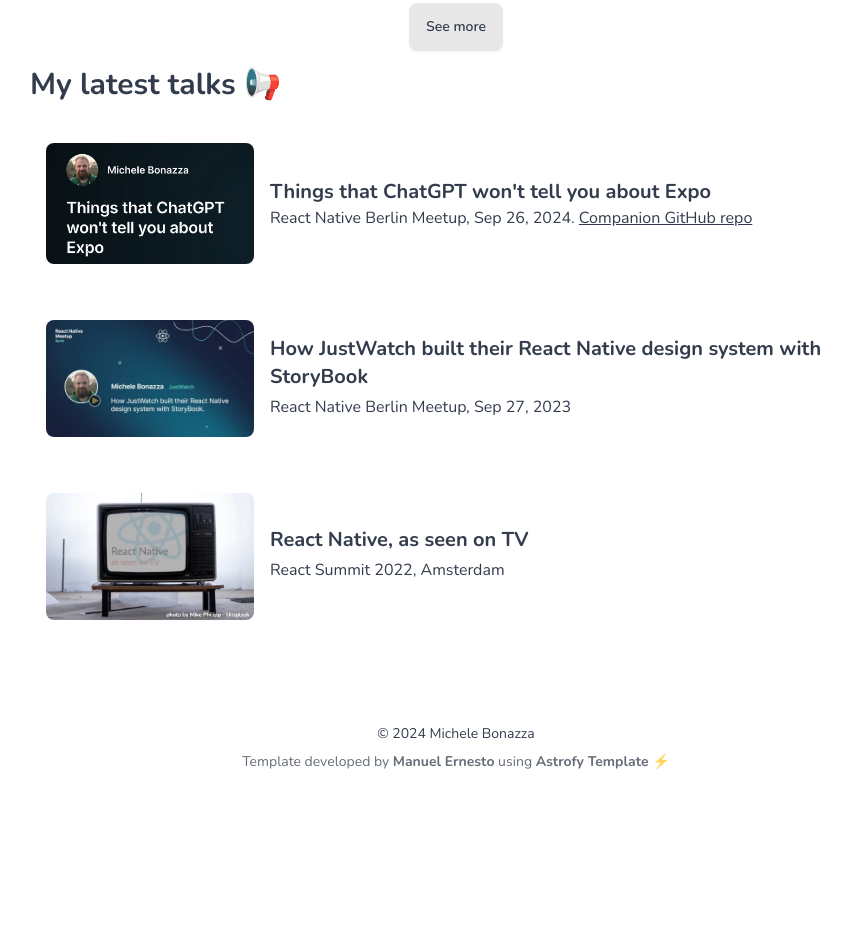
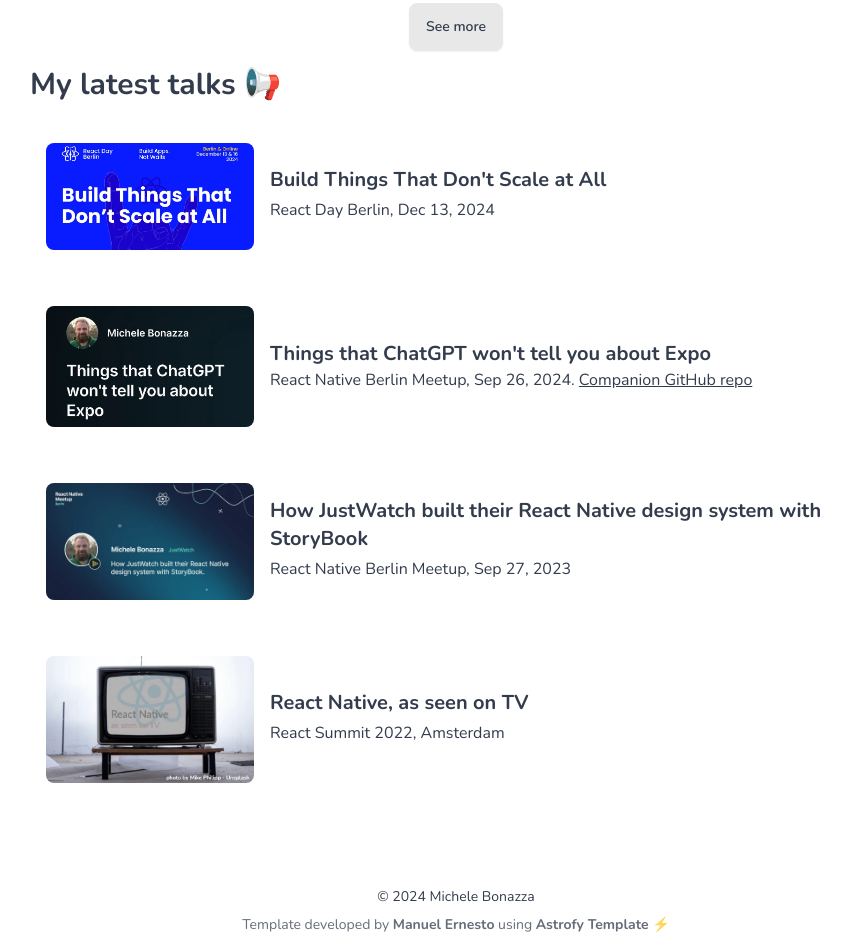
Before and after one commit to micheleb/website, an Astro site: page / in a window 1280 px wide. Shown: the part 1162-2102 px from the top of the page, without its empty margins (336-1187 px from the left). Before the commit the page ends 1954 px from the top, so only its background shows below. Built offline with nearby package versions, Linux system fonts and the light colour scheme; Astro itself is replaced by a stand-in of ours.

Commit message:
Add RDB slides link

```diff
--- a/src/pages/index.astro
+++ b/src/pages/index.astro
@@ -85,6 +85,12 @@
   </div>
 
   <HorizontalCard
+    title="Build Things That Don't Scale at All"
+    img="/rdb.webp"
+    desc="React Day Berlin, Dec 13, 2024"
+    url="https://github.com/micheleb/react-day-berlin-24"
+  />
+  <HorizontalCard
     title="Things that ChatGPT won't tell you about Expo"
     img="/rn-meetup-24.webp"
     url="https://www.youtube.com/watch?v=wuBRsZ7RDwE"
```
Also changed, not shown: pnpm-lock.yaml, public/rdb.webp (added).
